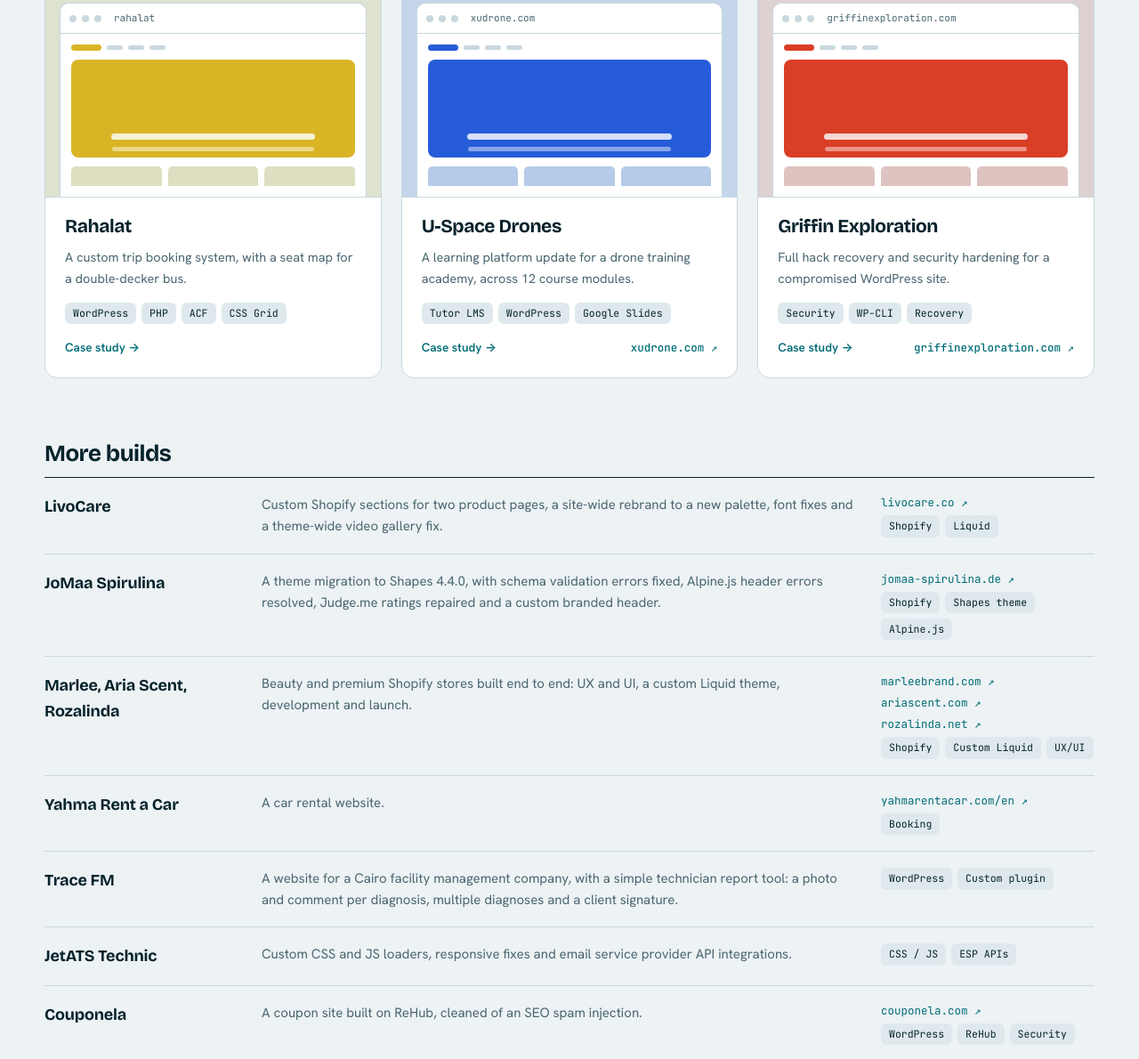
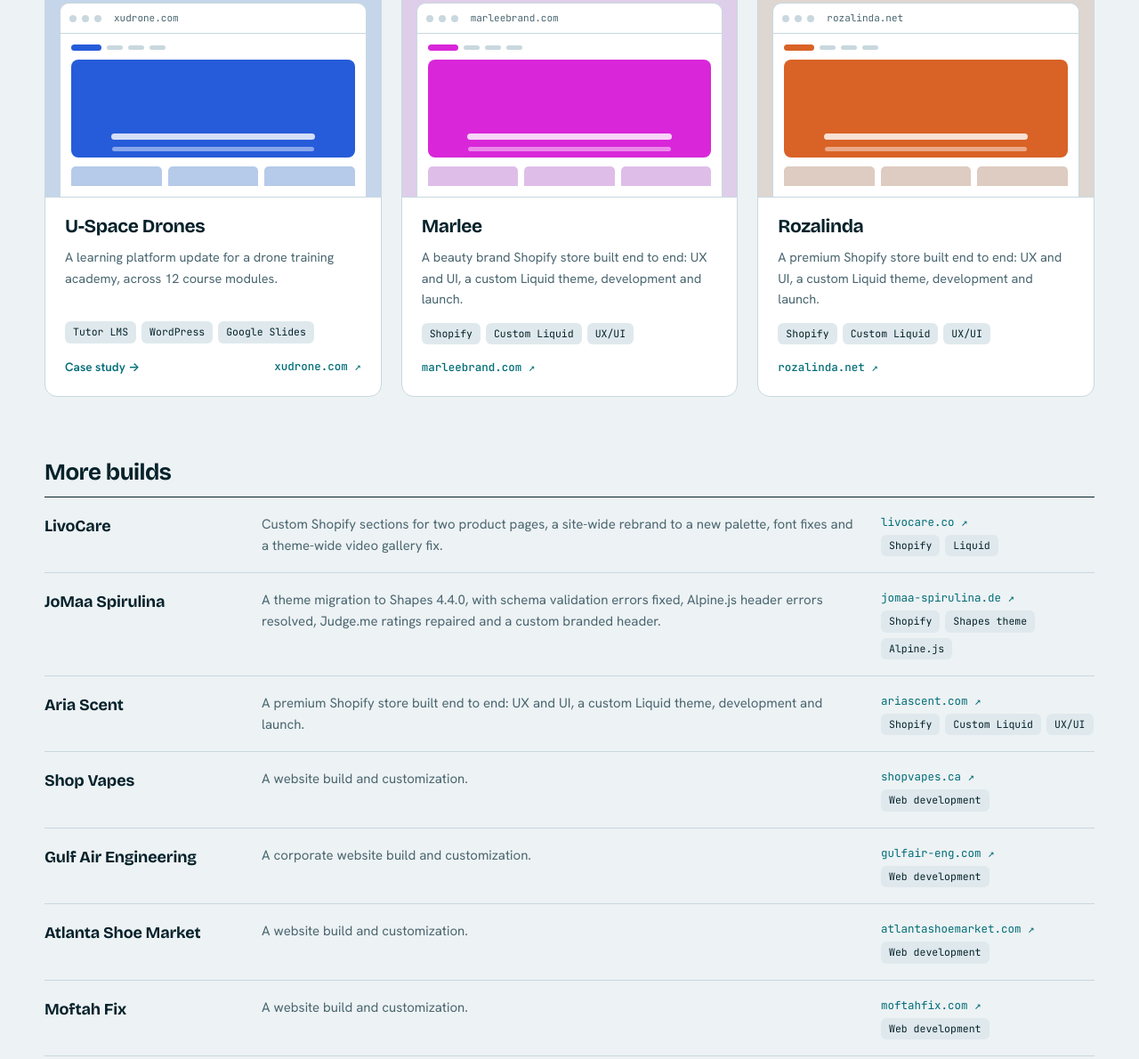
Before and after one commit to HaneenAyman223/my-portfolio, a plain HTML site: page index.html in a window 1280 px wide. Shown: the part 3712-4902 px from the top of the page at 89% size. Drawn offline with nearby package versions, Linux system fonts and the light colour scheme.

Commit message:
Remove Griffin and Rahalat; add Marlee, Rozalinda and new site links
Co-Authored-By: Claude Sonnet 5.5 <noreply@anthropic.com>
Claude-Session: https://claude.ai/code/session_017Po2SsBwgVUJYnkimqPDe3

```diff
--- a/index.html
+++ b/index.html
@@ -740,18 +740,6 @@ html[dir="rtl"] .dl-body h3{font-family:var(--font-ar);letter-spacing:0;line-hei
        "بنيت مجموعة ميزات كاملة لدرج السلة.",
        "بنيت منطق خصومات الباقات. وحين بلغ حدود منصة شوبيفاي انتقلت إلى مسار شراء أبسط وموثوق، وقيّمت حلًا قائمًا على Shopify Functions لما تبقى."]}},
 
-    {id:"rahalat",h:48,img:"rahalat",cat:["wordpress","integration"],url:"",tags:["WordPress","PHP","ACF","CSS Grid"],
-     en:{n:"Rahalat",t:"A custom trip booking system, with a seat map for a double-decker bus.",d:[
-       "Custom booking platform on WordPress, PHP and ACF.",
-       "Built a full double-decker bus seating layout, positioned with an explicit four-column CSS Grid.",
-       "Fixed a child fare pricing bug in how ordinals were tracked.",
-       "Fixed a room label display error caused by a direct edit to a field."]},
-     ar:{n:"رحلات",t:"نظام حجز رحلات مخصص، مع خريطة مقاعد لحافلة بطابقين.",d:[
-       "منصة حجز مخصصة على ووردبريس وPHP وACF.",
-       "بنيت تخطيط مقاعد كاملًا لحافلة بطابقين، موزّعًا بشبكة CSS Grid صريحة من أربعة أعمدة.",
-       "أصلحت خللًا في تسعير تذاكر الأطفال سببه طريقة تتبّع الترتيب.",
-       "أصلحت خطأ في عرض أسماء الغرف سببه تعديل مباشر على أحد الحقول."]}},
-
     {id:"uspace",h:222,img:"u-space-drones",cat:["wordpress"],url:"https://xudrone.com",tags:["Tutor LMS","WordPress","Google Slides"],
      en:{n:"U-Space Drones",t:"A learning platform update for a drone training academy, across 12 course modules.",d:[
        "Replaced the lesson presentations embedded in Tutor LMS across 12 modules, from the A1-A3 and A2 categories to STS-01 and STS-02.",
@@ -762,15 +750,13 @@ html[dir="rtl"] .dl-body h3{font-family:var(--font-ar);letter-spacing:0;line-hei
        "حدّثت بنوك أسئلة الامتحان لكل وحدة.",
        "تولّيت عروض Google Slides المضمّنة بنفسي حين تأخّر الوصول إلى الحساب الأصلي، حتى لا يتوقف النشر."]}},
 
-    {id:"griffin",h:8,img:"griffin-exploration",cat:["rescue"],url:"https://griffinexploration.com",tags:["Security","WP-CLI","Recovery"],
-     en:{n:"Griffin Exploration",t:"Full hack recovery and security hardening for a compromised WordPress site.",d:[
-       "Removed a malware toolkit: 12 malicious plugin folders, webshells and backdoors, and 34 rogue admin accounts.",
-       "Restored from a server-level backup, rotated every credential and rebuilt from the pre-hack database.",
-       "Hardened the site and proposed an ongoing security retainer."]},
-     ar:{n:"غريفين إكسبلوريشن",t:"استعادة كاملة لموقع ووردبريس مخترَق وتقوية أمانه.",d:[
-       "أزلت حزمة برمجيات خبيثة: 12 مجلد إضافات ضارًا، وبوابات خلفية، و34 حساب مدير مزيفًا.",
-       "استعدت الموقع من نسخة احتياطية على مستوى الخادم، وبدّلت كل بيانات الدخول، وأعدت البناء من قاعدة البيانات السابقة للاختراق.",
-       "قوّيت أمان الموقع واقترحت عقد صيانة أمنية مستمرًا."]}}
+    {id:"marlee",h:300,img:"marlee-brand",cat:["shopify"],url:"https://marleebrand.com",tags:["Shopify","Custom Liquid","UX/UI"],
+     en:{n:"Marlee",t:"A beauty brand Shopify store built end to end: UX and UI, a custom Liquid theme, development and launch."},
+     ar:{n:"مارلي",t:"متجر شوبيفاي لعلامة جمال بُني من الألف إلى الياء: تجربة وواجهة المستخدم، وقالب Liquid مخصص، والتطوير والإطلاق."}},
+
+    {id:"rozalinda",h:20,img:"rozalinda",cat:["shopify"],url:"https://rozalinda.net",tags:["Shopify","Custom Liquid","UX/UI"],
+     en:{n:"Rozalinda",t:"A premium Shopify store built end to end: UX and UI, a custom Liquid theme, development and launch."},
+     ar:{n:"روزاليندا",t:"متجر شوبيفاي فاخر بُني من الألف إلى الياء: تجربة وواجهة المستخدم، وقالب Liquid مخصص، والتطوير والإطلاق."}}
   ];
 
   /* ---------- Smaller builds (no dialog) ---------- */
@@ -781,9 +767,21 @@ html[dir="rtl"] .dl-body h3{font-family:var(--font-ar);letter-spacing:0;line-hei
     {cat:["shopify"],links:["jomaa-spirulina.de"],tags:["Shopify","Shapes theme","Alpine.js"],
      en:{n:"JoMaa Spirulina",s:"A theme migration to Shapes 4.4.0, with schema validation errors fixed, Alpine.js header errors resolved, Judge.me ratings repaired and a custom branded header."},
      ar:{n:"جومعة سبيرولينا",s:"ترحيل القالب إلى Shapes 4.4.0، مع إصلاح أخطاء التحقق من المخطط، وأخطاء Alpine.js في الترويسة، وتقييمات Judge.me، وترويسة مخصصة بألوان العلامة."}},
-    {cat:["shopify"],links:["marleebrand.com","ariascent.com","rozalinda.net"],tags:["Shopify","Custom Liquid","UX/UI"],
-     en:{n:"Marlee, Aria Scent, Rozalinda",s:"Beauty and premium Shopify stores built end to end: UX and UI, a custom Liquid theme, development and launch."},
-     ar:{n:"مارلي وأريا سنت وروزاليندا",s:"متاجر شوبيفاي للجمال والعلامات الفاخرة بُنيت من الألف إلى الياء: تجربة وواجهة المستخدم، وقالب Liquid مخصص، والتطوير والإطلاق."}},
+    {cat:["shopify"],links:["ariascent.com"],tags:["Shopify","Custom Liquid","UX/UI"],
+     en:{n:"Aria Scent",s:"A premium Shopify store built end to end: UX and UI, a custom Liquid theme, development and launch."},
+     ar:{n:"أريا سنت",s:"متجر شوبيفاي فاخر بُني من الألف إلى الياء: تجربة وواجهة المستخدم، وقالب Liquid مخصص، والتطوير والإطلاق."}},
+    {cat:[],links:["shopvapes.ca"],tags:["Web development"],
+     en:{n:"Shop Vapes",s:"A website build and customization."},
+     ar:{n:"شوب فيبس",s:"بناء موقع وتخصيصه."}},
+    {cat:[],links:["gulfair-eng.com"],tags:["Web development"],
+     en:{n:"Gulf Air Engineering",s:"A corporate website build and customization."},
+     ar:{n:"الخليج للطيران للهندسة",s:"بناء موقع مؤسسي وتخصيصه."}},
+    {cat:[],links:["atlantashoemarket.com"],tags:["Web development"],
+     en:{n:"Atlanta Shoe Market",s:"A website build and customization."},
+     ar:{n:"أتلانتا شو ماركت",s:"بناء موقع وتخصيصه."}},
+    {cat:[],links:["moftahfix.com"],tags:["Web development"],
+     en:{n:"Moftah Fix",s:"A website build and customization."},
+     ar:{n:"مفتاح فيكس",s:"بناء موقع وتخصيصه."}},
     {cat:["wordpress"],links:["yahmarentacar.com/en"],tags:["Booking"],
      en:{n:"Yahma Rent a Car",s:"A car rental website."},
      ar:{n:"يهمة لتأجير السيارات",s:"موقع لتأجير السيارات."}},
```
